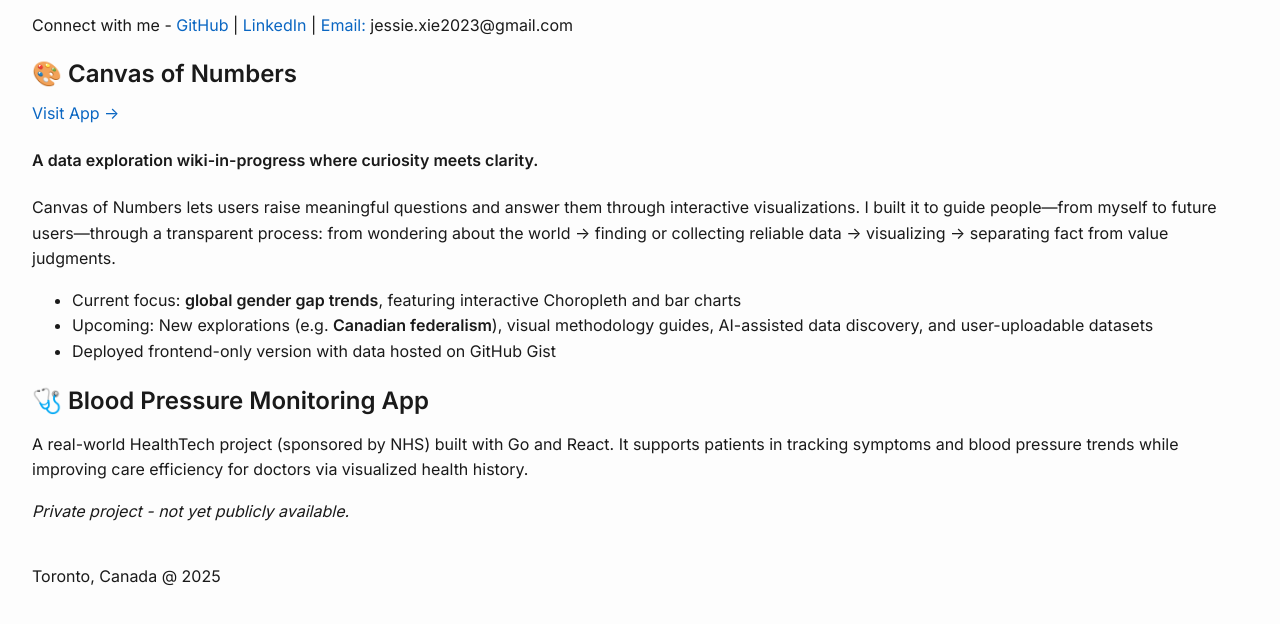
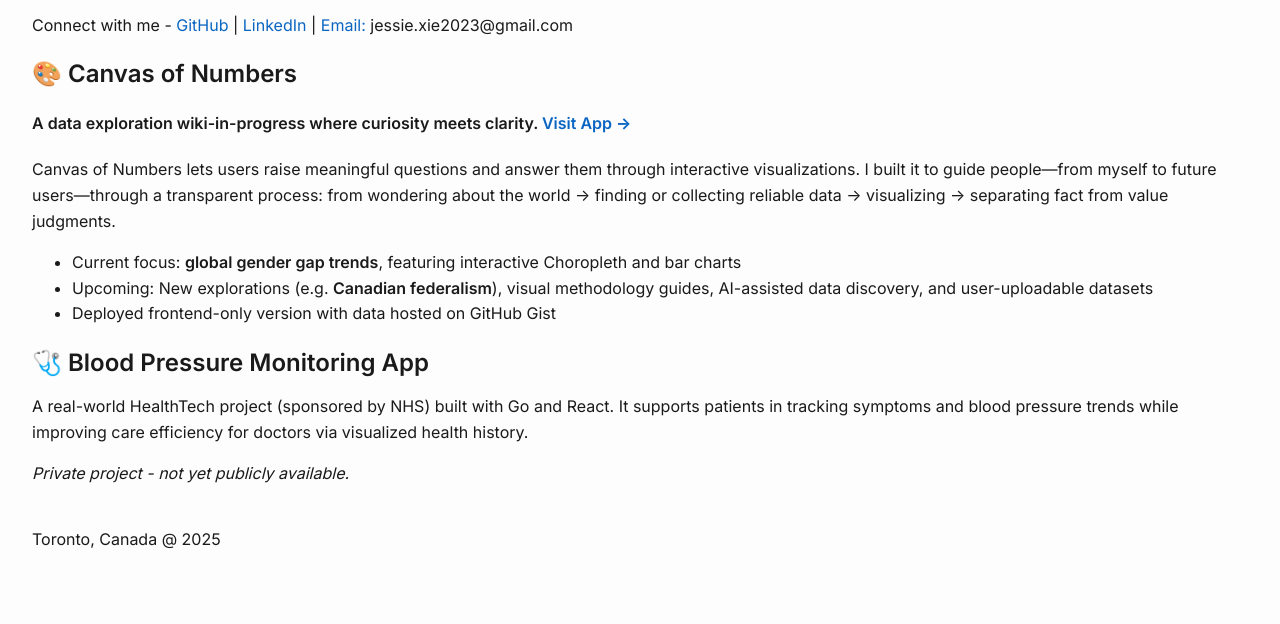
Before and after one commit to jxevergrow/jxevergrow.github.io, a plain HTML site: page index.html in a window 1280 px wide. Shown: the part 140-764 px from the top of the page. Drawn offline with Linux system fonts and the light colour scheme.

Commit message:
Update index.html

```diff
--- a/index.html
+++ b/index.html
@@ -21,8 +21,9 @@
   <section class="projects">
     <div class="project-card">
       <h2>🎨 Canvas of Numbers</h2>
-      <a href="https://jxevergrow.github.io/canvasofnumbers/" target="_blank">Visit App →</a>
-      <h4>A data exploration wiki-in-progress where curiosity meets clarity.</h4>
+      <h4>A data exploration wiki-in-progress where curiosity meets clarity.
+        <a href="https://jxevergrow.github.io/canvasofnumbers/" target="_blank">Visit App →</a>
+      </h4>
       <p>Canvas of Numbers lets users raise meaningful questions and answer them through interactive visualizations. I built it to guide people—from myself to future users—through a transparent process: from wondering about the world → finding or collecting reliable data → visualizing → separating fact from value judgments.</p>
       <ul>
         <li>Current focus: <b>global gender gap trends</b>, featuring interactive Choropleth and bar charts</li>
```
